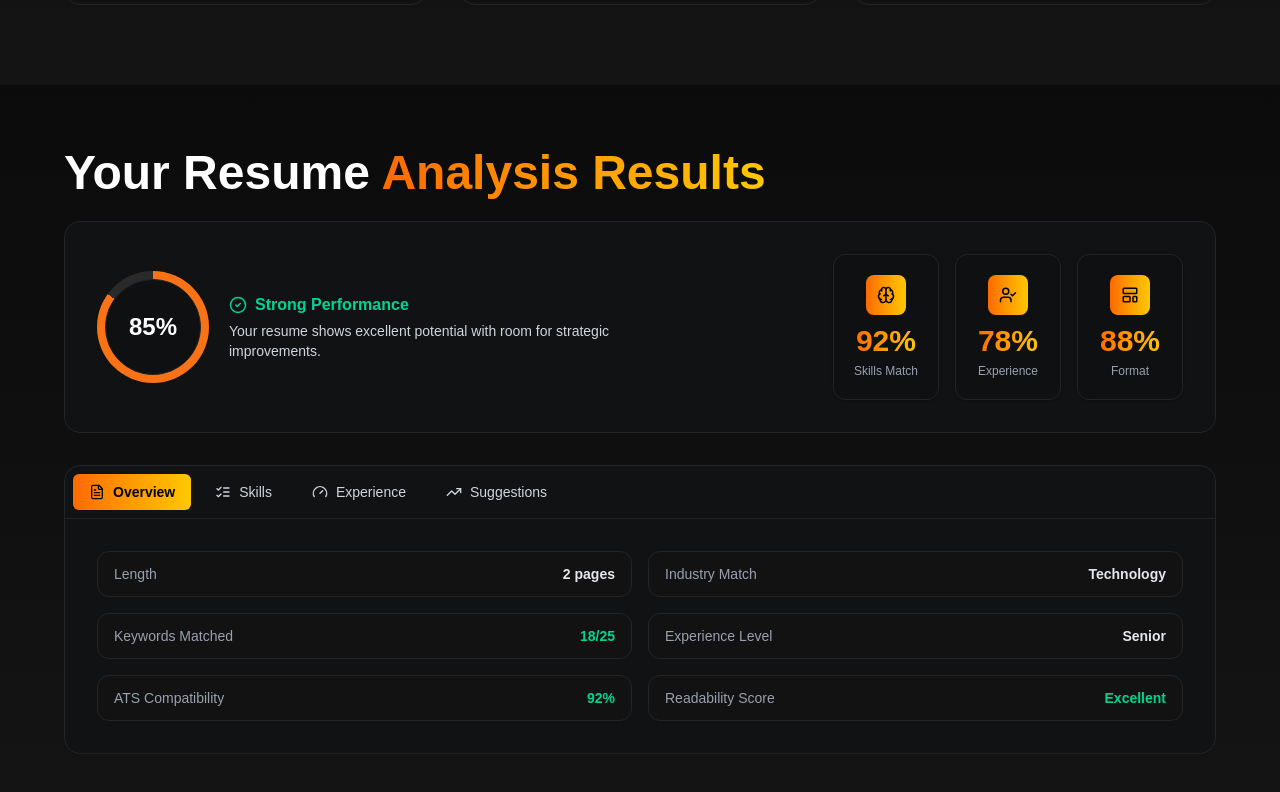
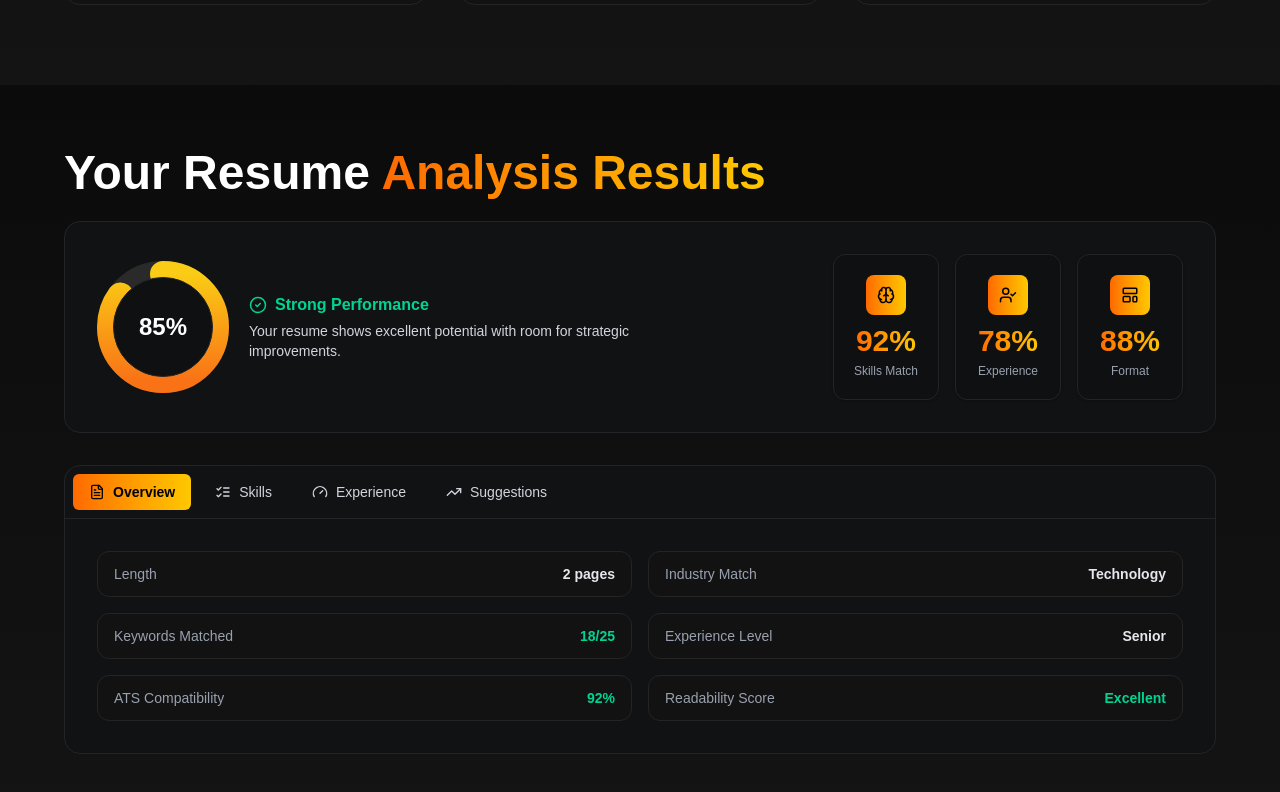
Before and after one commit to Dhanuka001/resume-ai, a Next.js app in the folder frontend/: page / in a window 1280 px wide. Shown: the part 2147-2939 px from the top of the page. Built offline with nearby package versions, Linux system fonts and the light colour scheme.

Commit message:
results component created

```diff
--- a/frontend/app/components/AnalysisResults.tsx
+++ b/frontend/app/components/AnalysisResults.tsx
@@ -1,6 +1,6 @@
 'use client';
 
-import { useMemo, useState } from 'react';
+import { useMemo, useState, useEffect } from 'react';
 import {
   CheckCircle2,
   Brain,
@@ -11,6 +11,7 @@ import {
   Gauge,
   ListChecks,
 } from 'lucide-react';
+import { motion, useMotionValue, useTransform, animate } from 'framer-motion';
 
 type Metric = { label: string; value: string; tone?: 'good' | 'warn' | 'bad' };
 type Summary = { label: string; value: number; icon: React.ElementType };
@@ -19,8 +20,8 @@ const pill =
   'rounded-xl bg-[#121212] border border-[#242424] px-4 py-3 flex items-center justify-between text-sm text-gray-300';
 
 const AnalysisResults = () => {
-  // Demo data — later you can replace with props
-  const overallScore = 85; // 0..100
+  // Demo data — replace with props later
+  const overallScore = 85;
   const summaries: Summary[] = [
     { label: 'Skills Match', value: 92, icon: Brain },
     { label: 'Experience', value: 78, icon: UserCheck },
@@ -38,22 +39,21 @@ const AnalysisResults = () => {
     { label: 'Readability Score', value: 'Excellent', tone: 'good' },
   ];
 
-  const [tab, setTab] = useState<'overview' | 'skills' | 'experience' | 'suggestions'>('overview');
+  const [tab, setTab] =
+    useState<'overview' | 'skills' | 'experience' | 'suggestions'>('overview');
 
-  // Donut styles
-  const ringStyle = useMemo(
-    () => ({
-      background: `conic-gradient(#f97316 ${overallScore * 3.6}deg, #2a2a2a 0deg)`,
-    }),
-    [overallScore]
-  );
+  useMemo(() => overallScore, [overallScore]);
 
   return (
-    <section className="px-6 sm:px-12 py-16 text-white bg-gradient-to-b from-[#0b0b0b] to-[#141414]">
+    <section
+      id="how-it-works"
+      className="px-6 sm:px-12 py-16 text-white bg-gradient-to-b from-[#0b0b0b] to-[#141414]"
+    >
       {/* Heading */}
       <div className="max-w-6xl mx-auto mb-6">
         <h2 className="text-3xl sm:text-4xl md:text-5xl font-extrabold">
-          Your Resume <span className="bg-gradient-to-r from-orange-500 to-yellow-400 bg-clip-text text-transparent">
+          Your Resume{' '}
+          <span className="bg-gradient-to-r from-orange-500 to-yellow-400 bg-clip-text text-transparent">
             Analysis Results
           </span>
         </h2>
@@ -64,12 +64,7 @@ const AnalysisResults = () => {
         <div className="rounded-2xl bg-[#111214] border border-[#232428] p-6 md:p-8 flex flex-col md:flex-row md:items-center md:justify-between gap-8">
           {/* Donut */}
           <div className="flex items-center gap-5">
-            <div className="relative w-28 h-28">
-              <div className="absolute inset-0 rounded-full" style={ringStyle} />
-              <div className="absolute inset-[8px] rounded-full bg-[#0f1012] border border-[#232428] grid place-items-center">
-                <span className="text-2xl font-bold">{overallScore}%</span>
-              </div>
-            </div>
+            <DonutScore score={overallScore} />
 
             <div>
               <div className="flex items-center gap-2 text-emerald-400 font-semibold">
@@ -113,7 +108,11 @@ const AnalysisResults = () => {
             <TabBtn active={tab === 'experience'} onClick={() => setTab('experience')} icon={Gauge}>
               Experience
             </TabBtn>
-            <TabBtn active={tab === 'suggestions'} onClick={() => setTab('suggestions')} icon={TrendingUp}>
+            <TabBtn
+              active={tab === 'suggestions'}
+              onClick={() => setTab('suggestions')}
+              icon={TrendingUp}
+            >
               Suggestions
             </TabBtn>
           </div>
@@ -159,6 +158,75 @@ const AnalysisResults = () => {
   );
 };
 
+/* =========================
+   DonutScore (very thick ring)
+   ========================= */
+function DonutScore({ score }: { score: number }) {
+  // Count-up for the center number
+  const mv = useMotionValue(0);
+  const rounded = useTransform(mv, (v) => Math.round(v));
+
+  useEffect(() => {
+    const controls = animate(mv, score, { duration: 1.6, ease: 'easeOut' });
+    return () => controls.stop();
+  }, [score, mv]);
+
+  // SVG ring math
+  const size = 132;
+  const center = size / 2;
+  const stroke = 26;
+  const radius = center - stroke / 2;
+  const circumference = 2 * Math.PI * radius;
+  const progress = score / 100;
+
+  return (
+    <div className="relative" style={{ width: size, height: size }}>
+      <svg width={size} height={size} className="block">
+        <defs>
+          <linearGradient id="ringGradient" x1="0%" y1="0%" x2="100%" y2="0%">
+            <stop offset="0%" stopColor="#f97316" />
+            <stop offset="100%" stopColor="#facc15" />
+          </linearGradient>
+        </defs>
+
+        <circle
+          cx={center}
+          cy={center}
+          r={radius}
+          stroke="#2a2a2a"
+          strokeWidth={stroke}
+          fill="none"
+        />
+
+        <motion.circle
+          cx={center}
+          cy={center}
+          r={radius}
+          stroke="url(#ringGradient)"
+          strokeWidth={stroke}
+          strokeLinecap="round"
+          fill="none"
+          strokeDasharray={circumference}
+          strokeDashoffset={circumference}
+          initial={{ strokeDashoffset: circumference }}
+          whileInView={{ strokeDashoffset: circumference * (1 - progress) }}
+          viewport={{ once: true, amount: 0.6 }}
+          transition={{ duration: 1.6, ease: 'easeOut' }}
+          style={{ transform: 'rotate(-90deg)', transformOrigin: '50% 50%' }}
+        />
+      </svg>
+
+      {/* Inner disc + value — inset bumped to match thick stroke */}
+      <div className="absolute inset-[16px] rounded-full bg-[#0f1012] border border-[#232428] grid place-items-center">
+        <span className="text-2xl font-bold">
+          <motion.span>{rounded}</motion.span>%
+        </span>
+      </div>
+    </div>
+  );
+}
+
+/* ============== helpers ============== */
 function TabBtn({
   active,
   onClick,
```
